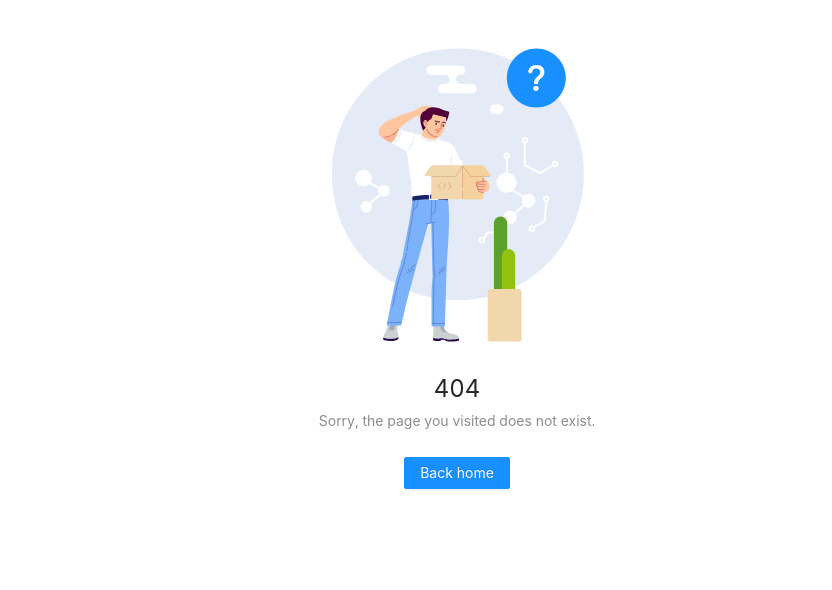
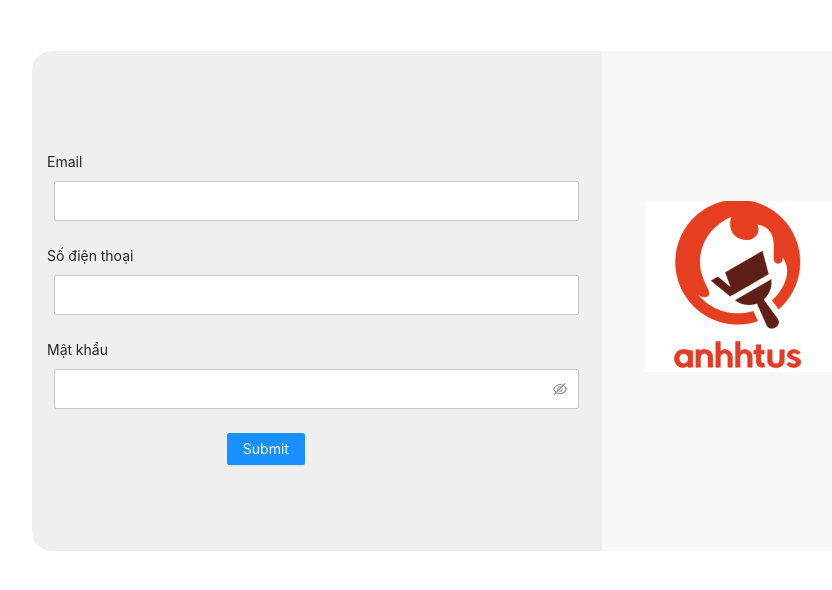
Before and after one commit to emtoanhungyen/ass-forntendFW2, a React (Vite) app: page /signup in a window 1280 px wide. Before the commit this address had no page. Shown: the top 590 px of the page, without its empty margins (183-1015 px from the left). Built offline with nearby package versions, Linux system fonts and the light colour scheme; data requests are answered from the project's data file.

Commit message:
feat: giao dien dang ky

```diff
--- a/index.html
+++ b/index.html
@@ -8,7 +8,7 @@
   <!-- <script src="https://cdn.tailwindcss.com"></script> -->
   <link rel="stylesheet" href="https://cdn.jsdelivr.net/npm/bootstrap@4.3.1/dist/css/bootstrap.min.css"
     integrity="sha384-ggOyR0iXCbMQv3Xipma34MD+dH/1fQ784/j6cY/iJTQUOhcWr7x9JvoRxT2MZw1T" crossorigin="anonymous">
-  <title>Vite App</title>
+  <title>Ass React</title>
 </head>
 
 <body>
--- a/src/App.tsx
+++ b/src/App.tsx
@@ -22,6 +22,8 @@ import "toastr/build/toastr.min.css";
 import { ProductType } from './types/Products';
 import { addPro, getAll, removePr } from './api/product';
 import { message } from 'antd';
+import Signin from './pages/views/Signin';
+import Signup from './pages/views/Signup';
 
 function App() {
   const [count, setCount] = useState(0)
@@ -102,7 +104,11 @@ function App() {
             <Route path=':id/edit' element={<EditCategory />} />
           </Route>
         </Route>
+        {/* 404 */}
         <Route path='*' element={<Errors404 />} />
+        {/* Signin Signup */}
+        <Route path='signin' element={<Signin />} />
+        <Route path='signup' element={<Signup />} />
       </Routes>
     </div>
   )
--- /dev/null
+++ b/src/pages/views/Signin.tsx
@@ -0,0 +1,11 @@
+import React from 'react'
+
+type Props = {}
+
+const Signin = (props: Props) => {
+  return (
+    <div>Signin</div>
+  )
+}
+
+export default Signin
--- /dev/null
+++ b/src/pages/views/Signup.tsx
@@ -0,0 +1,94 @@
+import { Button, Checkbox, Form, Input } from 'antd'
+import React from 'react'
+import { Link } from 'react-router-dom'
+import styled from 'styled-components'
+import { BoxSignup, Container, DivLogo, Left, Right } from '../../styles/views/signup'
+import Logo from './../../assets/images/anhhtus-logo 2.png'
+
+type Props = {}
+
+const Signup = (props: Props) => {
+    return (
+        <Container>
+            <BoxSignup>
+                <Left>
+                    <FormCustom
+                        // name="basic"
+                        labelCol={{ span: 8 }}
+                        wrapperCol={{ span: 16 }}
+                        initialValues={{ remember: true }}
+                        // onFinish={onFinish}
+                        // onFinishFailed={onFinishFailed}
+                        autoComplete="off"
+                    >
+                        <FormItem
+                            name="email"
+                            rules={[{ required: true, message: 'Không được để trống.' }]}
+                        >
+                            <label htmlFor="">Email</label>
+                            <InputCustom />
+                        </FormItem>
+
+                        <Form.Item
+                            name="sdt"
+                            rules={[{ required: true, message: 'Không được để trống.' }]}
+                        >
+                            <label htmlFor="">Số điện thoại</label>
+                            <InputCustom />
+                        </Form.Item>
+
+                        <Form.Item
+                            name="password"
+                            rules={[{ required: true, message: 'Không được để trống.' }]}
+                        >
+                            <label htmlFor="">Mật khẩu</label>
+                            <InputCustom1 />
+                        </Form.Item>
+
+
+
+                        <Form.Item wrapperCol={{ offset: 8, span: 16 }}>
+                            <Button type="primary" htmlType="submit">
+                                Submit
+                            </Button>
+                        </Form.Item>
+                    </FormCustom>
+                </Left>
+                <Right>
+                    <DivLogo>
+                        <Link to='/'>
+                            <img src={Logo} />
+                        </Link>
+                    </DivLogo>
+                </Right>
+            </BoxSignup>
+        </Container>
+    )
+}
+export const FormCustom = styled(Form)`
+    padding-left: 15px;
+    padding-right: 15px;
+    margin-top: 100px;
+`
+export const FormItem = styled(Form.Item)`
+    left: 10px;
+`
+export const InputCustom = styled(Input)`
+    width: 525px;
+    height: 40px;
+    border: 1px solid #C7C7C7;
+    margin-left: 7px;
+`
+export const InputCustom1 = styled(Input.Password)`
+    width: 525px;
+    height: 40px;
+    border: 1px solid #C7C7C7;
+    margin-left: 7px;
+`
+export const ButCustom = styled(Button)`
+    width: 525px;
+    height: 40px;
+    background-color: #FF424E;
+    border: 1px solid #FFFFFF;
+`
+export default Signup
--- /dev/null
+++ b/src/styles/views/signup.tsx
@@ -0,0 +1,27 @@
+import styled from "styled-components";
+
+export const Container = styled.body`
+`
+export const BoxSignup = styled.div`
+    width: 850px;
+    height: 500px;
+    margin: 0 auto;
+    margin-top: 4%;
+    display: flex;
+`
+export const Left = styled.div`
+    width: 67%;
+    background-color: #f0efef;
+
+    border-radius: 20px 0px 0px 20px;
+`
+export const Right = styled.div`
+    width: 33%;
+    background-color: #F8F8F8;
+
+    border-radius: 0px 20px 20px 0px;
+`
+export const DivLogo = styled.div`
+    margin-left: 43px;
+    margin-top: 150px;
+`
```
